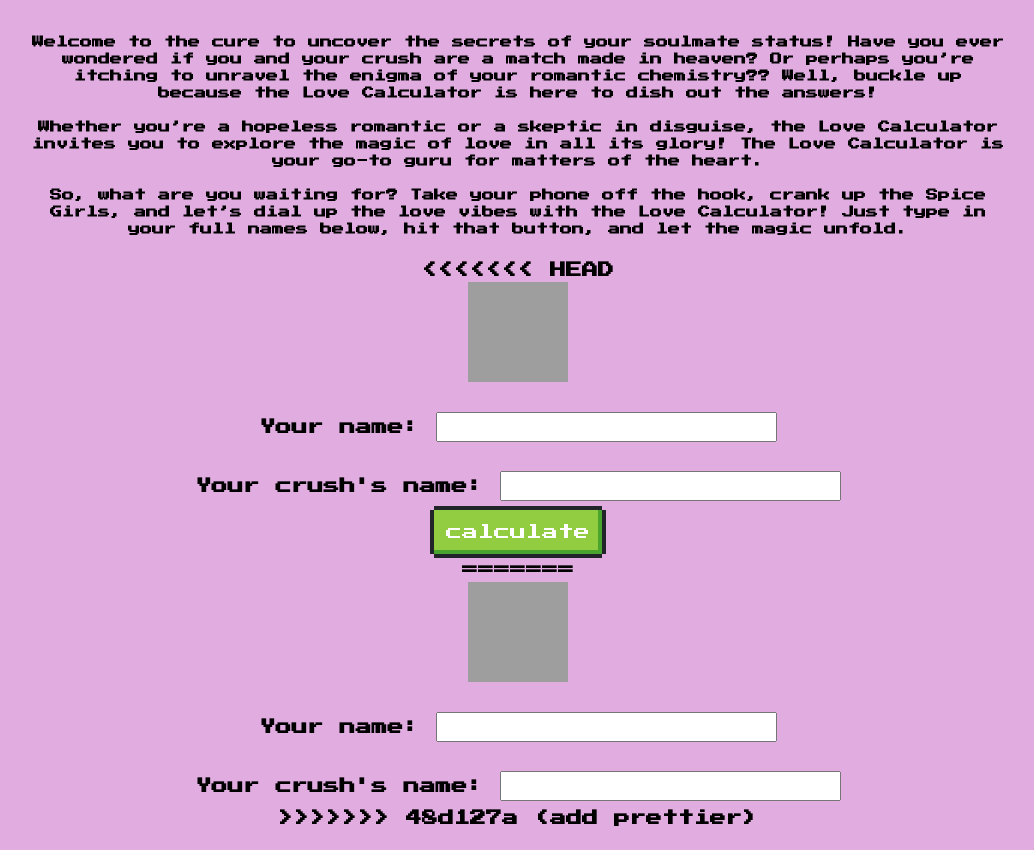
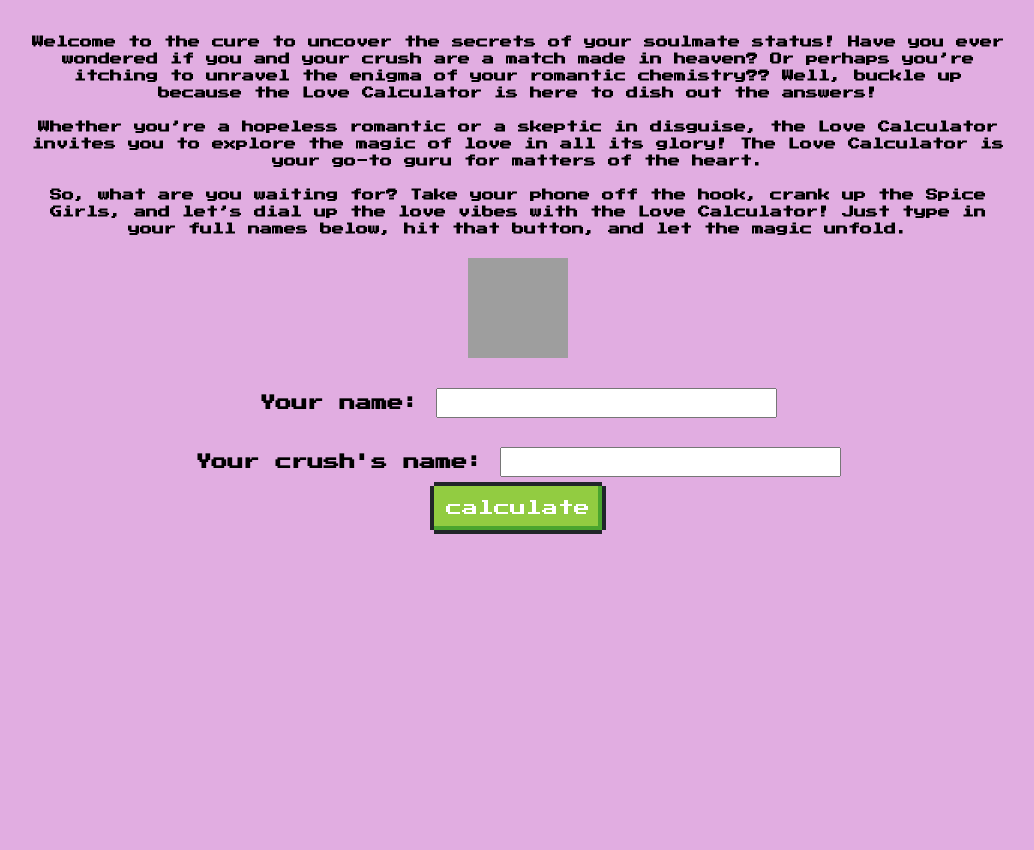
Before and after one commit to flowerfeelingsss/lovecalculator, a website: page index.html in a window 1280 px wide. Shown: the part 142-992 px from the top of the page, without its empty margins (122-1156 px from the left). After the commit the page ends 800 px from the top, so only its background shows below. Drawn offline with nearby package versions, Linux system fonts and the light colour scheme; grey boxes are pictures that could not be loaded.

Commit message:
fixed the fuc up

```diff
--- a/index.html
+++ b/index.html
@@ -48,7 +48,6 @@
     </div>
 
     <div class="container">
-      <<<<<<< HEAD
       <div>
         <img
           id="butterfly"
@@ -63,19 +62,6 @@
       <div>
         <button type="button" class="nes-btn is-success">calculate</button>
       </div>
-      =======
-      <div>
-        <img
-          id="butterfly"
-          src="./PUBLIC/vecteezy_gray-butterfly-glitter-on-transparent-background-butterfly_29722853.png"
-          alt=""
-        />
-      </div>
-      <div id="inputs">
-        <label for="input">Your name:</label> <input type="text" /> <br /><br />
-        <label for="input">Your crush's name:</label> <input type="text" />
-      </div>
-      >>>>>>> 48d127a (add prettier)
     </div>
   </body>
 </html>
```
